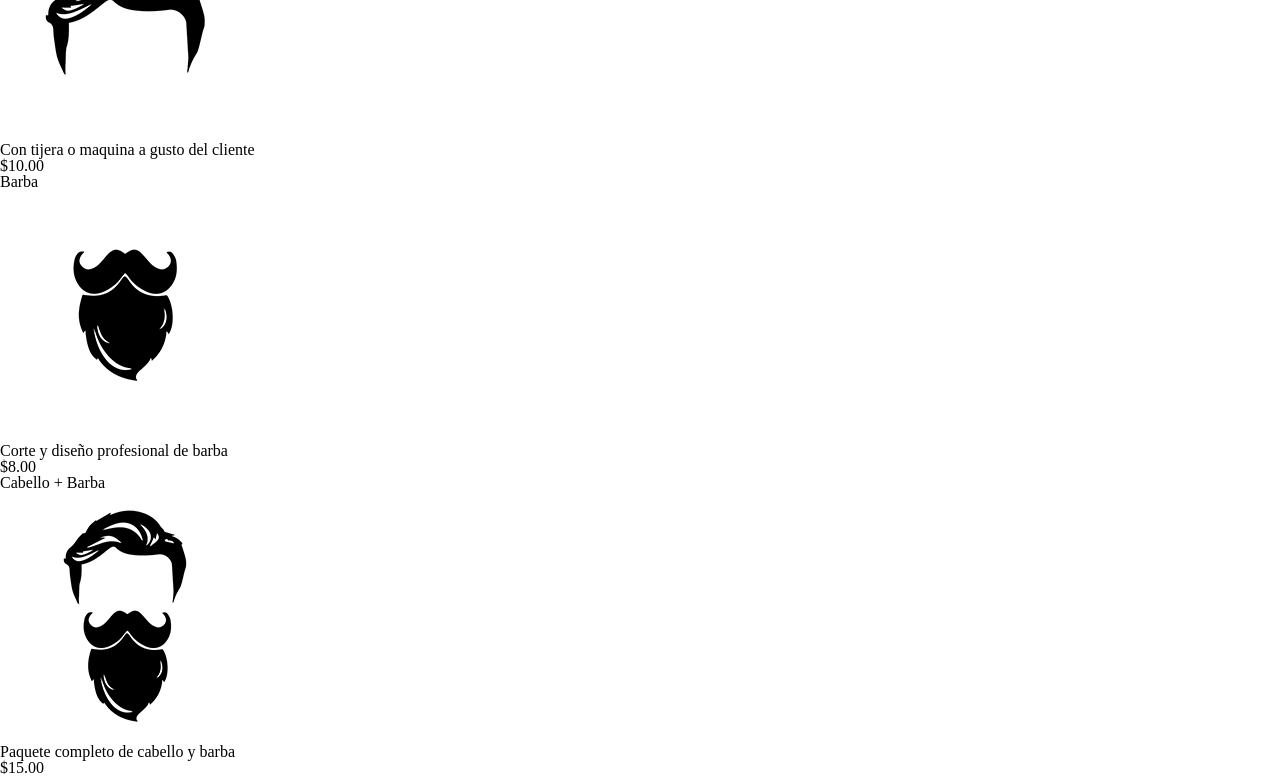
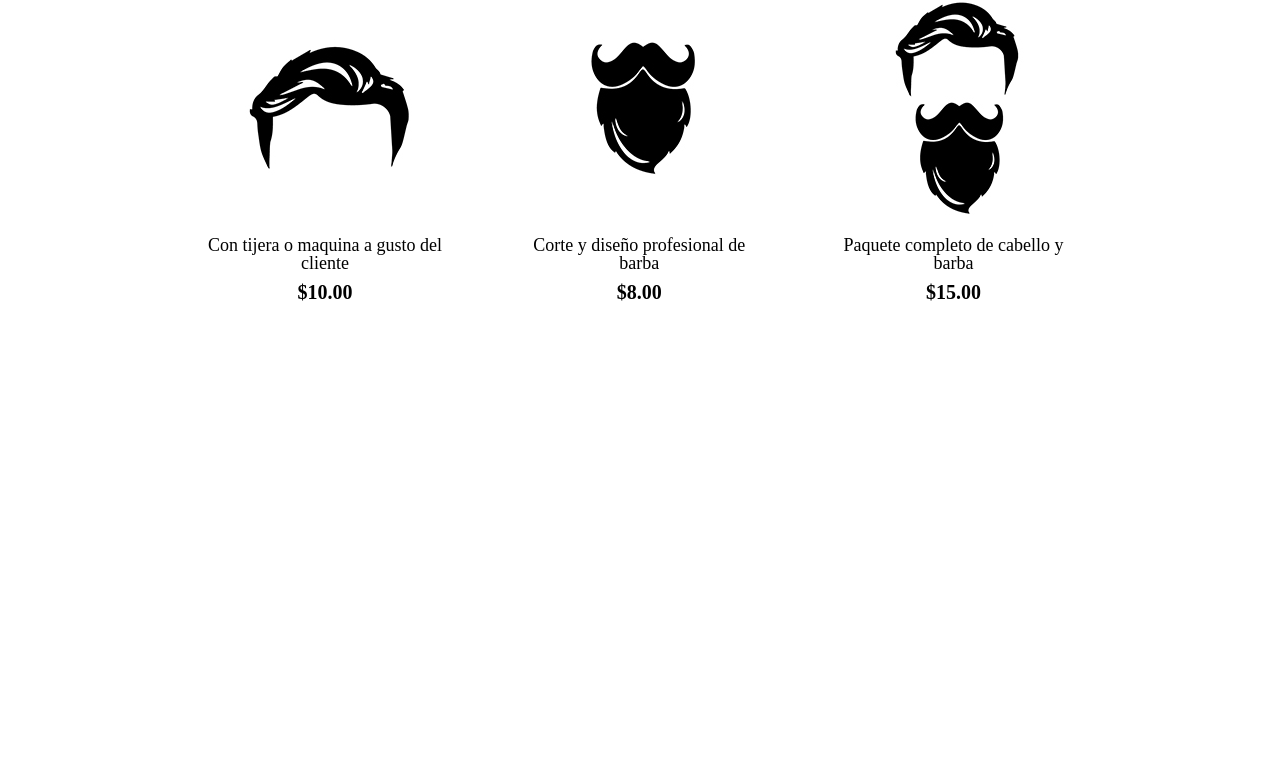
Before and after one commit to maodas/HTML-and-CSS, a plain HTML site: page productos.html in a window 1280 px wide. Shown: the part 420-1196 px from the top of the page. After the commit the page ends 802 px from the top, so only its background shows below. Drawn offline with Linux system fonts and the light colour scheme.

Commit message:
Mejorando opciones de productos.

```diff
--- a/productos.css
+++ b/productos.css
@@ -26,3 +26,31 @@ nav a{
     font-size: 22px;
     text-decoration: none;
 }
+.productos{
+    width: 940px;
+    margin: 0 auto;
+    padding: 50px;
+}
+.productos li{
+    display: inline-block;
+    text-align: center;
+    width: 30%;
+    vertical-align: top;
+    margin: 0 1.5%;
+    padding: 30px 20px;
+    box-sizing: border-box;
+}
+.productos h2{
+    font-size: 30px ;
+    font-weight: bold;
+}
+
+.producto-descripcion{
+    font-size: 18px;
+}
+
+.producto-precio{
+    font-size: 20px;
+    font-weight: bold;
+    margin-top: 10px;
+}
--- a/productos.html
+++ b/productos.html
@@ -23,26 +23,26 @@
         </header>
 
         <main>
-            <ul>
+            <ul class="productos">
                 <li>
                     <h2>Cabello</h2>
                     <img src="imagenes/cabello.jpg">
-                    <p>Con tijera o maquina a gusto del cliente</p>
-                    <p> $10.00</p>
+                    <p class="producto-descripcion">Con tijera o maquina a gusto del cliente</p>
+                    <p class="producto-precio"> $10.00</p>
 
                 </li>
                 <li>
                     <h2>Barba</h2>
                     <img src="imagenes/barba.jpg">
-                    <p>Corte y diseño profesional de barba</p>
-                    <p>$8.00</p>
+                    <p class="producto-descripcion">Corte y diseño profesional de barba</p>
+                    <p class="producto-precio">$8.00</p>
 
                 </li>
                 <li>
                     <h2>Cabello + Barba</h2>
                     <img src="imagenes/cabello+barba.jpg">
-                    <p>Paquete completo de cabello y barba</p>
-                    <p>$15.00</p>
+                    <p class="producto-descripcion">Paquete completo de cabello y barba</p>
+                    <p class="producto-precio">$15.00</p>
 
                 </li>
             </ul>
```
